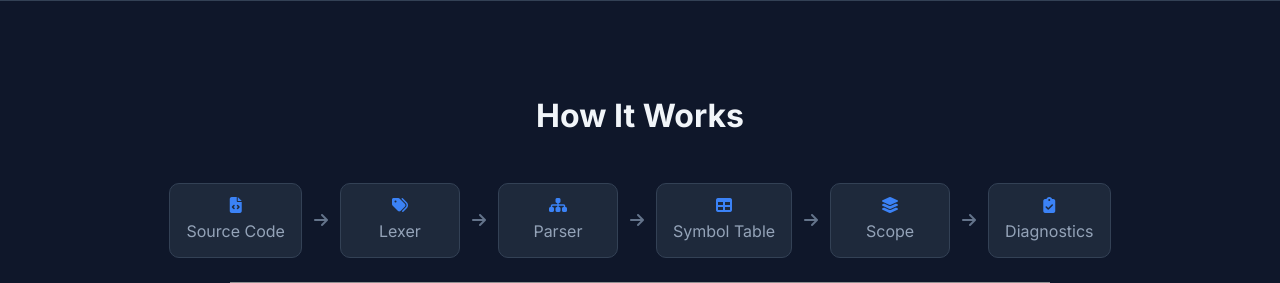
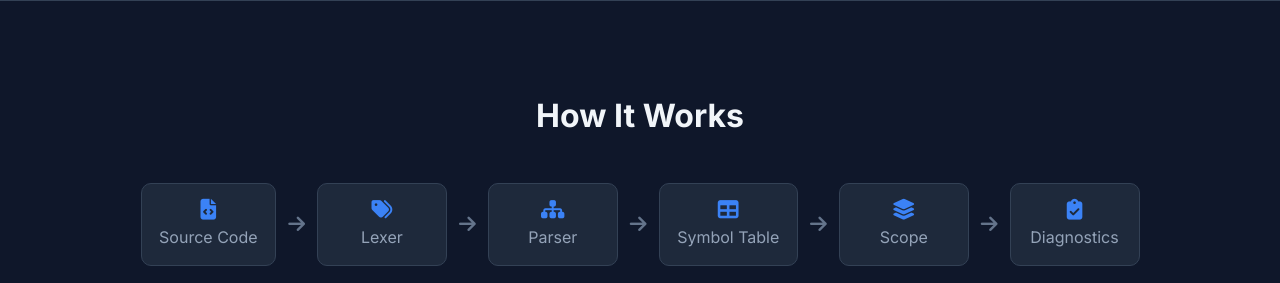
Before and after one commit to HimanshuSaha9765/compiler-project, a Flask app: page / in a window 1280 px wide. Shown: the part 1521-1804 px from the top of the page. Run offline with Flask 3, Linux system fonts and the light colour scheme; grey boxes are pictures that could not be loaded.

Commit message:
UPDATED CSS & HTML

```diff
--- a/static/css/landing.css
+++ b/static/css/landing.css
@@ -105,25 +105,54 @@
 .cx-feature-icon.red { background: rgba(239,68,68,.15); color:#f87171; }
 
 /* Pipeline */
-.cx-pipeline { background: var(--bg-primary); }
+.cx-pipeline {
+    background: var(--bg-primary);
+}
+
 .cx-pipeline-wrap {
-  display:flex; flex-wrap:wrap; gap:12px;
-  justify-content:center; align-items:center;
+    display: flex;
+    flex-direction: row;
+    flex-wrap: nowrap;       /* keep everything on one line */
+    justify-content: center;
+    align-items: center;
+    gap: 12px;
+    overflow-x: auto;        /* scroll on small screens */
+    padding-bottom: 10px;
 }
+
 .cx-pipe-node {
-  background: var(--bg-card);
-  border:1px solid var(--border-color);
-  border-radius: var(--radius-md);
-  padding: .8rem 1rem;
-  min-width: 120px;
-  text-align:center;
-  color: var(--text-secondary);
+    background: var(--bg-card);
+    border: 1px solid var(--border-color);
+    border-radius: var(--radius-md);
+    padding: .9rem 1.1rem;
+    min-width: 130px;
+    text-align: center;
+    color: var(--text-secondary);
+    flex-shrink: 0;
 }
-.cx-pipe-node i { display:block; color: var(--accent-blue); margin-bottom:.35rem; }
-.cx-pipe-arrow { color: var(--text-muted); }
+
+.cx-pipe-node i {
+    display: block;
+    color: var(--accent-blue);
+    margin-bottom: .35rem;
+    font-size: 1.3rem;
+}
+
+.cx-pipe-arrow {
+    color: var(--text-muted);
+    font-size: 1.2rem;
+    flex-shrink: 0;
+}
+
+/* Remove vertical mobile behavior */
 @media (max-width: 768px) {
-  .cx-pipe-arrow { transform: rotate(90deg); }
-  .cx-pipeline-wrap { flex-direction: column; }
+    .cx-pipeline-wrap {
+        flex-direction: row;
+    }
+
+    .cx-pipe-arrow {
+        transform: none;
+    }
 }
 
 /* Sample */
--- a/templates/landing.html
+++ b/templates/landing.html
@@ -128,18 +128,20 @@
     <div class="cx-pipeline-wrap">
     <div class="cx-pipe-node"><i class="fas fa-file-code"></i><span>Source Code</span></div>
     <div class="cx-pipe-arrow"><i class="fas fa-arrow-right"></i></div>
+
     <div class="cx-pipe-node"><i class="fas fa-tags"></i><span>Lexer</span></div>
     <div class="cx-pipe-arrow"><i class="fas fa-arrow-right"></i></div>
+
     <div class="cx-pipe-node"><i class="fas fa-sitemap"></i><span>Parser</span></div>
     <div class="cx-pipe-arrow"><i class="fas fa-arrow-right"></i></div>
+
     <div class="cx-pipe-node"><i class="fas fa-table"></i><span>Symbol Table</span></div>
     <div class="cx-pipe-arrow"><i class="fas fa-arrow-right"></i></div>
+
     <div class="cx-pipe-node"><i class="fas fa-layer-group"></i><span>Scope</span></div>
     <div class="cx-pipe-arrow"><i class="fas fa-arrow-right"></i></div>
+
     <div class="cx-pipe-node"><i class="fas fa-clipboard-check"></i><span>Diagnostics</span></div>
-    </div>
-    <div class="text-center mt-4">
-      <img src="{{ url_for('static', filename='images/pipeline.svg') }}" alt="Compiler Pipeline" style="max-width: 820px; width:100%; opacity:.9">
 </div>
   </div>
 </section>
@@ -194,12 +196,11 @@ return sum;</pre>
         <ul class="list-unstyled text-secondary small">
           <li><a href="/">Home</a></li>
           <li><a href="/workspace">Workspace</a></li>
-          <li><a href="/health">Health Check</a></li>
         </ul>
       </div>
       <div class="col-md-4 text-md-end">
         <h6>Links</h6>
-        <a href="https://github.com" target="_blank" class="text-secondary"><i class="fab fa-github fa-lg"></i></a>
+        <a href="https://github.com/HimanshuSaha9765/compiler-project" target="_blank" class="text-secondary"><i class="fab fa-github fa-lg"></i></a>
         <p class="text-secondary small mt-3">© 2026 CompilerX. Academic Project.</p>
       </div>
     </div>
```
Lines whose indentation alone changed are shown as unchanged.
